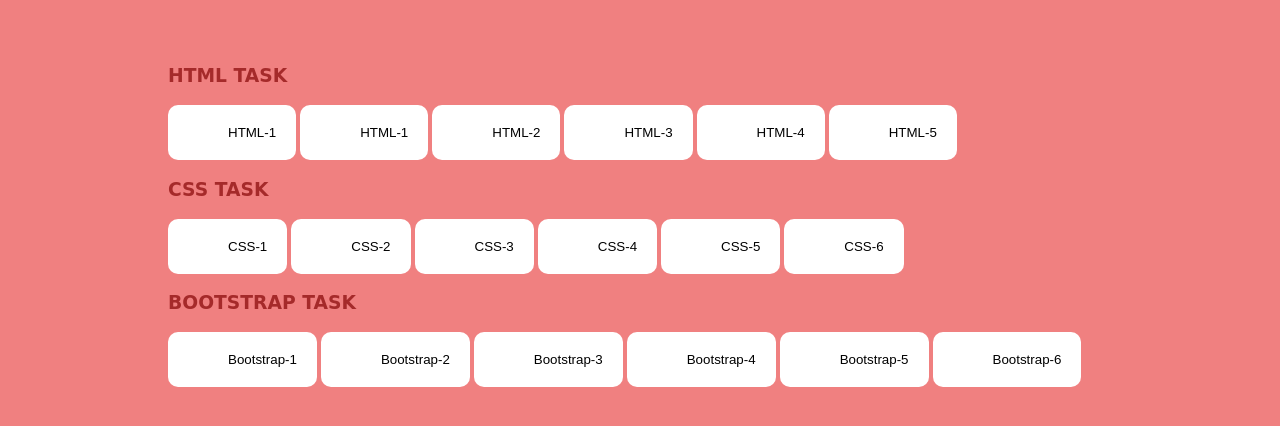
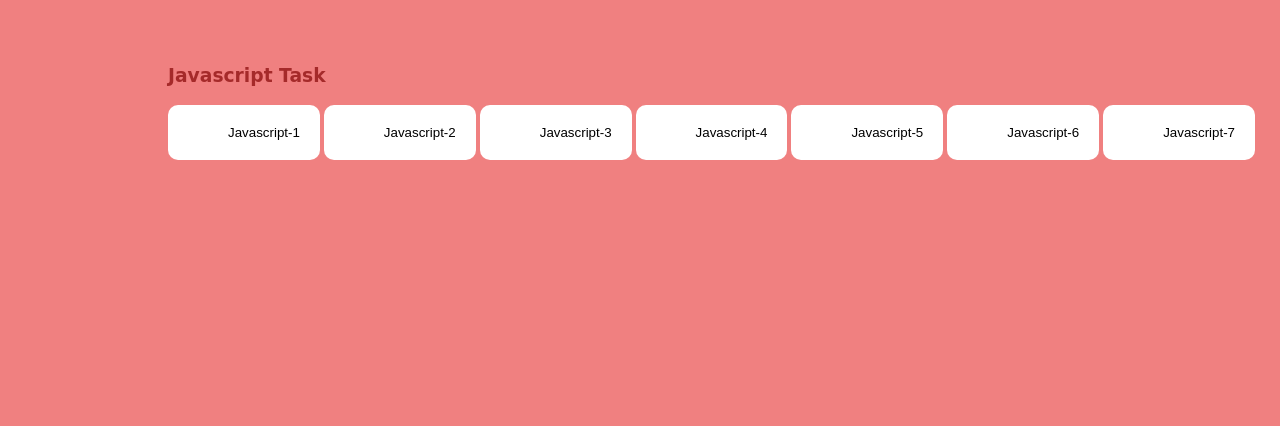
Before and after one commit to nishikajain1/Ethnus_ass1_, a plain HTML site: page index.html in a window 1280 px wide. Shown: the part 160-586 px from the top of the page. Drawn offline with Linux system fonts and the light colour scheme.

Commit message:
Update index.html

```diff
--- a/index.html
+++ b/index.html
@@ -3,7 +3,7 @@
 <head>
     <meta charset="UTF-8">
     <meta name="viewport" content="width=device-width, initial-scale=1.0">
-    <title>Assignment 1</title>
+    <title>Assignment 2</title>
     <style>
         *{
             background-color: lightcoral;
@@ -45,38 +45,16 @@
     </div>
 
     <div class="HTML">
-        <h3>HTML TASK</h3>
+        <h3>Javascript Task</h3>
         <ul>
-            <button><a href="Task1.html">HTML-1</a></button>
-            <button><a href="Task1.html">HTML-1</a></button>
-            <button><a href="Task2.html">HTML-2</a></button>
-            <button><a href="Task3.html">HTML-3</a></button>
-            <button><a href="Task4.html">HTML-4</a></button>
-            <button><a href="Task5.html">HTML-5</a></button>
+            <button><a href="task1.js">Javascript-1</a></button>
+            <button><a href="task2.js">Javascript-2</a></button>
+            <button><a href="task3.js">Javascript-3</a></button>
+            <button><a href="task4.html">Javascript-4</a></button>
+            <button><a href="task5.html">Javascript-5</a></button>
+            <button><a href="task6.html">Javascript-6</a></button>
+            <button><a href="task7.html">Javascript-7</a></button>
 
-    </div>
-    <div class="CSS">
-        <h3>CSS TASK</h3>
-        <ul>
-            <button><a href="taskCSS1.html">CSS-1</a></button>
-            <button><a href="taskCSS2.html">CSS-2</a></button>
-            <button><a href="taskCSS3.html">CSS-3</a></button>
-            <button><a href="taskCSS4.html">CSS-4</a></button>
-            <button><a href="taskCSS5.html">CSS-5</a></button>
-            <button><a href="taskCSS6.html">CSS-6</a></button>
-        </ul>
-    </div>
-
-    <div class="bootstrap">
-        <h3>BOOTSTRAP TASK</h3>
-        <ul>
-            <button><a href="boot1.html">Bootstrap-1</a></button>
-            <button><a href="boot2.html">Bootstrap-2</a></button>
-            <button><a href="boot3.html">Bootstrap-3</a></button>
-            <button><a href="boot4.html">Bootstrap-4</a></button>
-            <button><a href="boot5.html">Bootstrap-5</a></button>
-            <button><a href="boot6.html">Bootstrap-6</a></button>
-        </ul>
     </div>
 
 </body>
```
